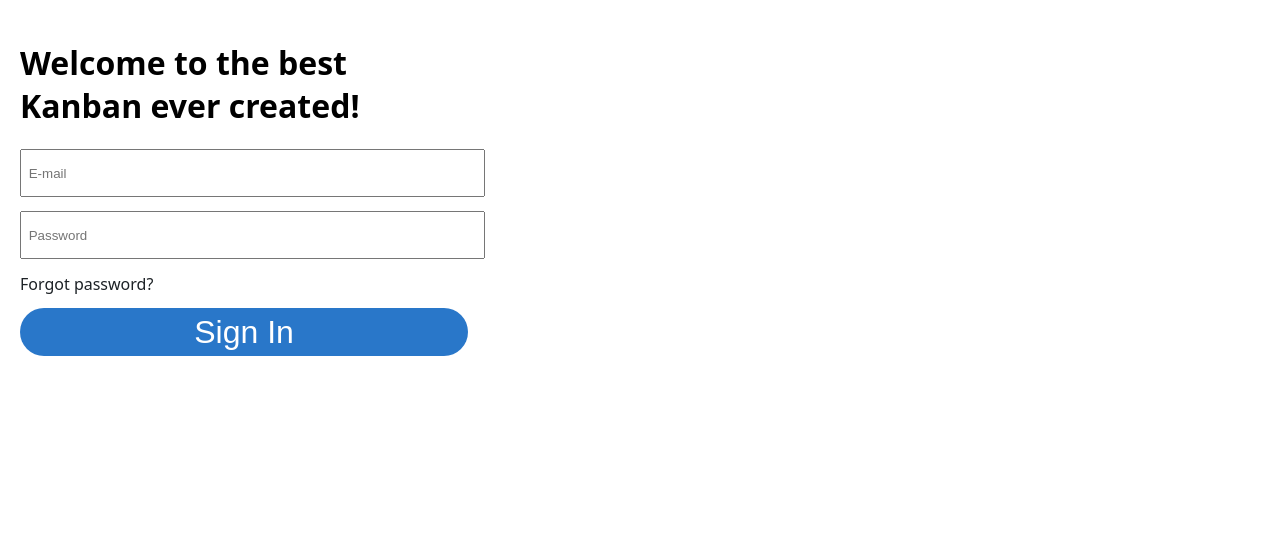
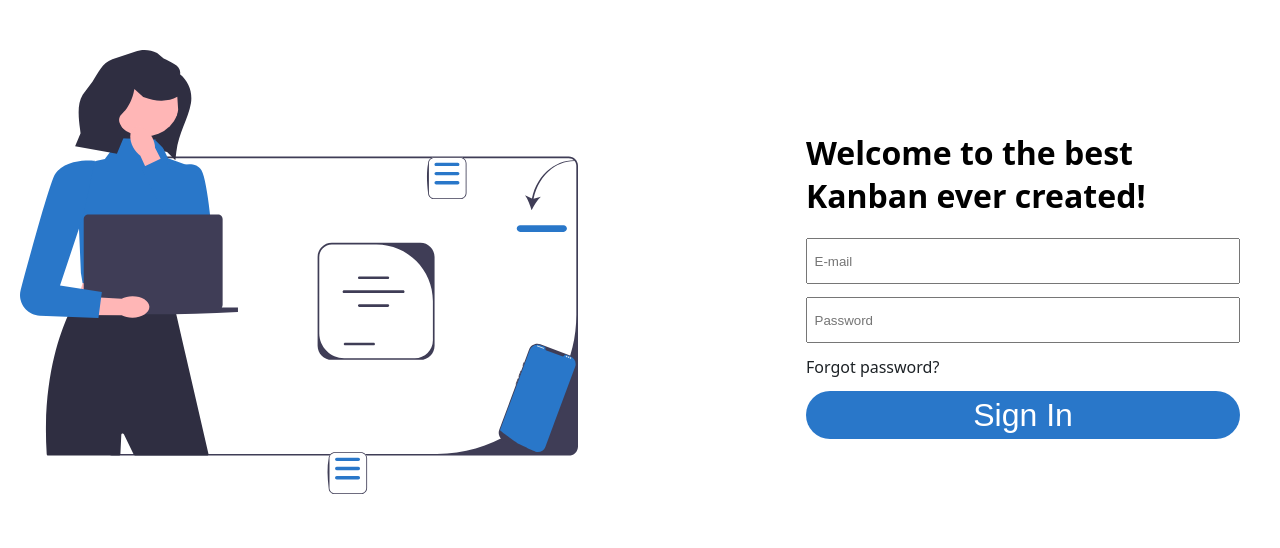
Before and after one commit to andre-moura/kanban, a Flask app: page /login in a window 1280 px wide. Shown: the part 85-633 px from the top of the page. Run offline with Flask 2, Linux system fonts and the light colour scheme.

Commit message:
Adding SVG to login.html

```diff
--- a/static/styles.css
+++ b/static/styles.css
@@ -61,10 +61,10 @@ nav ul li.logo{
 
 .input-form {
     display: block;
-    width: 100%;
+    width: 96%;
     height: 40px;
     margin-top: 3%;
-    padding: 0.5% 1.5%;
+    padding: 1px 1.5%;
 }
 
 .box-login {
@@ -79,8 +79,26 @@ nav ul li.logo{
     color: var(--light-black);
 }
 
+.login-image {
+    width: 45%;
+}
+
+.login-image img {
+    width: 100%
+}
+
 .link:hover {
     color: var(--dark-blue);
+}
+
+.login-container {
+    display: flex;
+    flex-wrap: wrap;
+    align-items: center;
+    justify-content: space-between;
+    flex-direction: row;
+    padding: 50px 20px;
+    margin: auto;
 }
 
 .button {
@@ -97,3 +115,12 @@ nav ul li.logo{
     margin-top: 3%;
     cursor: pointer;
 }
+
+@media (max-width: 900px) {
+    .login-image {
+        display: none;
+    }
+    .box-login {
+        width: 100%;
+    }
+}
--- a/templates/login.html
+++ b/templates/login.html
@@ -5,6 +5,10 @@
 {% endblock %}
 
 {% block main %}
+    <div class="login-container">
+        <div class="login-image">
+            <img src="static\img\login-image.svg">
+        </div>
         <div class="box-login">
             <h1>Welcome to the best Kanban ever created!</h1>
             <form class="form" action="/login" method="post">
@@ -22,4 +26,5 @@
                     <input class="button" type="submit" value="Sign In">
             </form>
         </div>
+    </div>
 {% endblock %}
```
Also changed, not shown: static/img/login-image.svg (added). Lines whose indentation alone changed are shown as unchanged.
